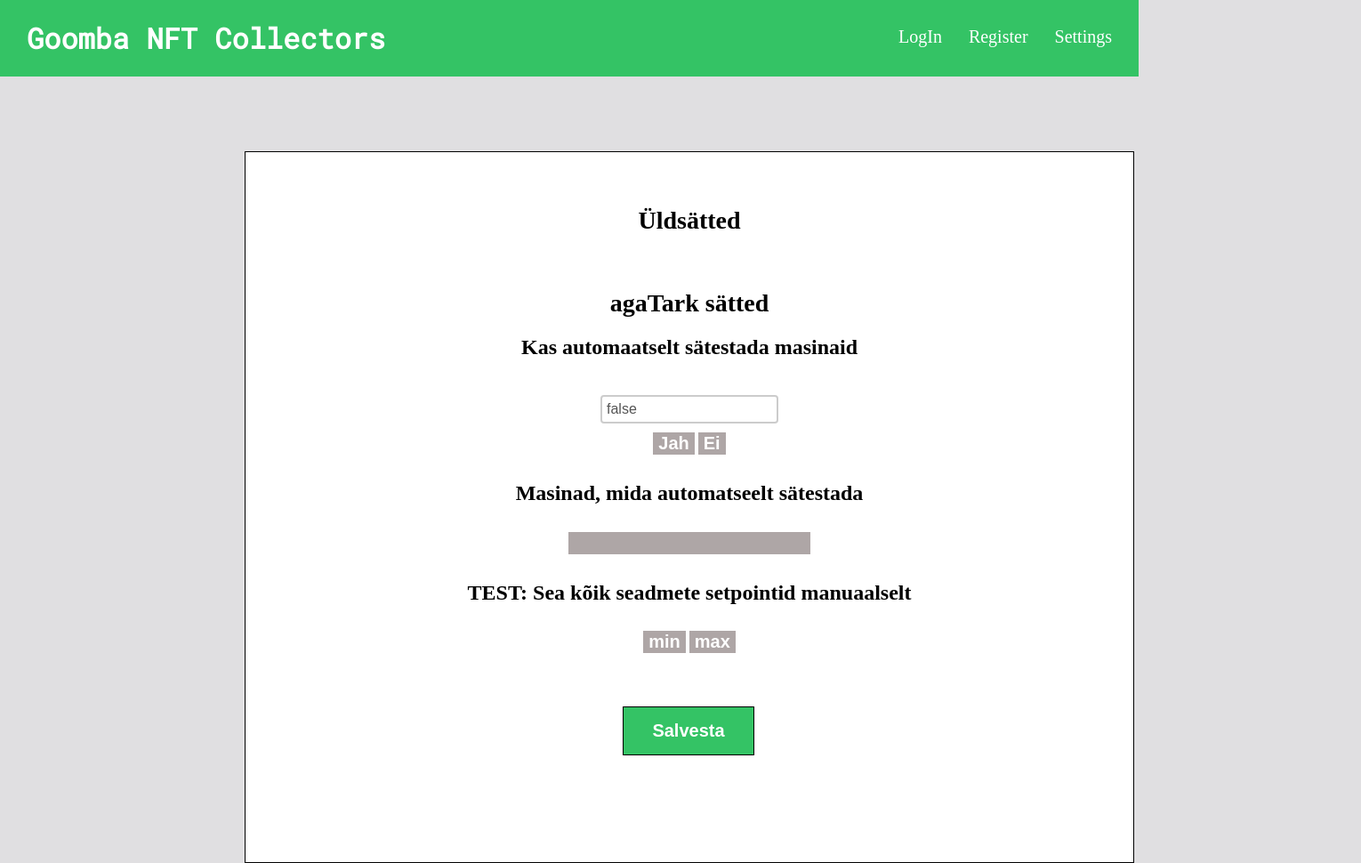
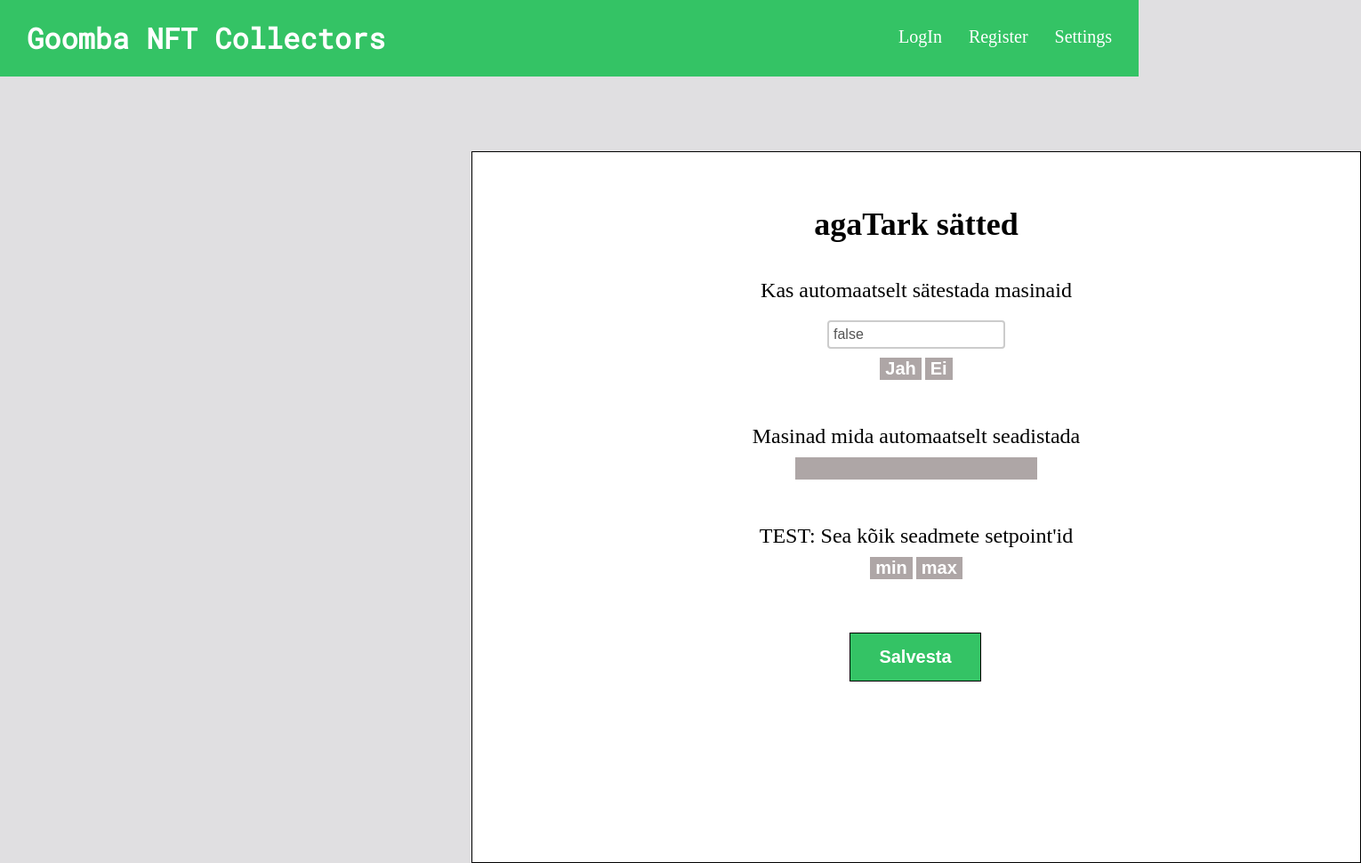
Before and after one commit to Kutsevoistlus/GPM, a website: page front/settings.html in a window 1280 px wide. Shown: the top 970 px of the page at 89% size, 1530 px wide, since content can reach past the window. Drawn offline with nearby package versions, Linux system fonts and the light colour scheme; no server answers; some icons are missing.

Commit message:
Updated README file

```diff
--- a/front/settings.html
+++ b/front/settings.html
@@ -9,38 +9,27 @@
     <meta charset="UTF-8">
     <title>GPM</title>
 </head>
-<body style="background-color:#E0DFE1;height:1600px">
+<body style="background-color:#E0DFE1;height:1000px">
 <div id="header"></div>
 
 <div class="settings-container">
-    <h1 class="login-title">Üldsätted</h1>
-    <!--
+    <h1 class="settings-title">agaTark sätted</h1>
     <div class="set-time-container">
-        <h2>Määra ajad sõnumite saamiseks</h2>
-        <button class="set-time-time">00-00</button>
-    </div>
 
-    <div class="set-time-container">
-        <h2>Määra kuhu tahad teavitusi saada</h2>
-        <button class="set-time-time">type sth..</button>
-    </div>
-    -->
-    <h1 class="login-title">agaTark sätted</h1>
-    <div class="set-time-container">
-        <h2>Kas automaatselt sätestada masinaid</h2>
+        <h3 class="settings-container-text">Kas automaatselt sätestada masinaid</h3>
         <input class="search" id="auto-power-toggle" disabled value="false"/><br>
         <button class="set-time-time" onclick='document.querySelector("#auto-power-toggle").value=true'>Jah</button>
         <button class="set-time-time" onclick='document.querySelector("#auto-power-toggle").value=false'>Ei</button>
     </div>
 
     <div class="set-time-container">
-        <h2>Masinad, mida automatseelt sätestada</h2>
+        <h3 class="settings-container-text">Masinad mida automaatselt seadistada</h3>
         <input class="set-time-time" id="auto-power-machines"></input>
     </div>
 
 
     <div class="set-time-container">
-        <h2>TEST: Sea kõik seadmete setpointid manuaalselt</h2>
+        <h3 class="settings-container-text">TEST: Sea kõik seadmete setpoint'id</h3>
         <button class="set-time-time" onclick="testSetDevices(0)">min</button>
         <button class="set-time-time" onclick="testSetDevices(1)">max</button>
     </div>
--- a/front/style.css
+++ b/front/style.css
@@ -22,21 +22,20 @@ header {
     float: left;
 }
 
-.burger-menu{
+.burger-menu {
     background: transparent;
     display: flex;
     justify-content: right;
     text-decoration: none;
 }
 
-.burger-menu a{
+.burger-menu a {
     text-decoration: none;
     color: white;
-    font-size:20px ;
-    margin: 30px 30px 30px 0   ;
+    font-size: 20px;
+    margin: 30px 30px 30px 0;
 
 }
-
 
 
 .main-title {
@@ -232,7 +231,7 @@ h4 {
 }
 
 .login-button {
-    margin:10px 0 10px 0;
+    margin: 10px 0 10px 0;
     text-decoration: none;
     font-style: normal;
     font-weight: bold;
@@ -255,23 +254,23 @@ h4 {
     padding: 5px;
     width: 200px;
     transition: all .5s ease;
-    position:relative;
-    opacity:1;
+    position: relative;
+    opacity: 1;
 }
 
-.box-line{
-    margin-top:50px;
+.box-line {
+    margin-top: 50px;
     border-bottom: 1px solid black;
 }
 
-.submit-button{
+.submit-button {
     background-color: #34C365;
     font-style: normal;
     font-weight: bold;
     font-size: 20px;
     line-height: 23px;
     color: white;
-    border:1px solid black;
+    border: 1px solid black;
     padding: 15px 32px;
     text-align: center;
     text-decoration: none;
@@ -281,10 +280,10 @@ h4 {
 }
 
 
-.settings-container{
+.settings-container {
     align-items: center;
     text-align: center;
-    margin: 170px 200px 0 275px;
+    margin: 170px 200px 0 530px;
     background: #FFFFFF;
     border: 1px solid black;
     box-sizing: border-box;
@@ -294,8 +293,8 @@ h4 {
 
 }
 
-.set-time-time{
-    margin:10px 0 10px 0;
+.set-time-time {
+    margin: 10px 0 10px 0;
     text-decoration: none;
     font-style: normal;
     font-weight: bold;
@@ -308,6 +307,20 @@ h4 {
     text-align: center;
 }
 
-.container-2{
-    margin-bottom: 350px;
+.settings-title {
+    margin-top: 60px;
+    align-items: center;
+    text-align: center;
+    font-style: normal;
+    font-weight: bold;
+    font-size: 36px;
+
 }
+
+.settings-container-text {
+    font-weight: normal;
+    margin-top: 40px;
+    margin-bottom: 0;
+    font-size: 24px;
+    line-height: 27px;
+}
```
Also changed, not shown: README.md, 1 other file.
